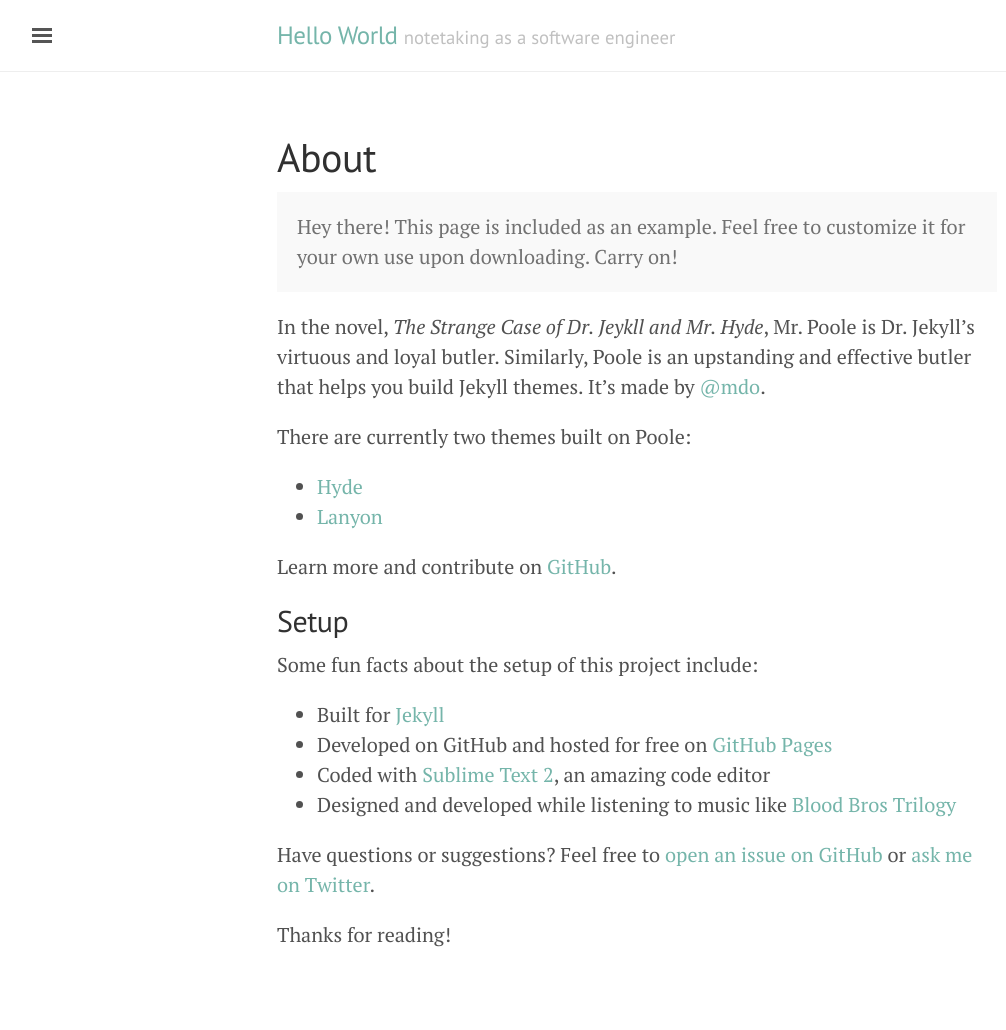
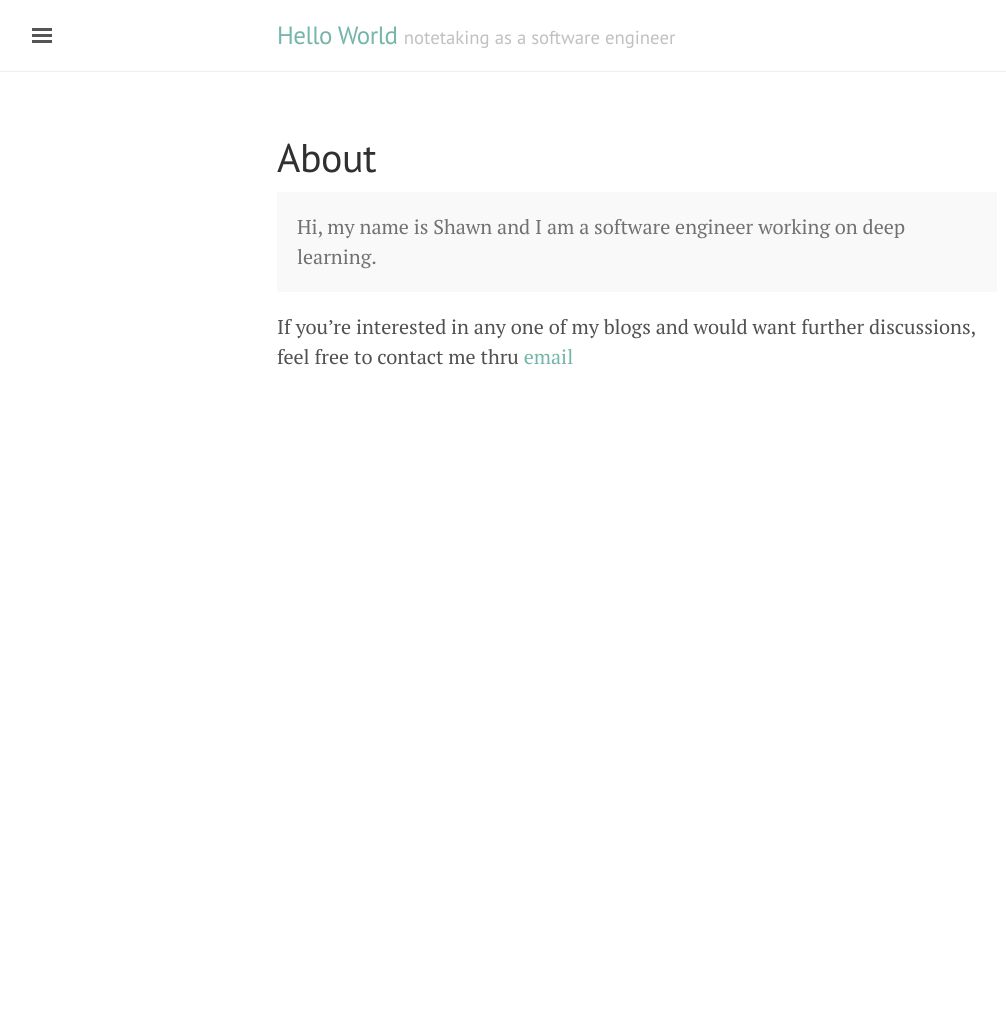
Before and after one commit to kertansul/kertansul.github.io, a Jekyll site: the page built from about.md, in a window 1280 px wide. Shown: the whole page, without its empty margins (3-1009 px from the left). Built offline with Jekyll 4.4.1, drawn with Linux system fonts in a browser that asks for light colours; after the commit the page ends 900 px from its top, so only the background shows below that.

Commit message:
update about; draft first md

```diff
--- a/about.md
+++ b/about.md
@@ -4,27 +4,8 @@
 ---
 
 <p class="message">
-  Hey there! This page is included as an example. Feel free to customize it for your own use upon downloading. Carry on!
+    Hi, my name is Shawn and I am a software engineer working on deep learning.
 </p>
 
-In the novel, *The Strange Case of Dr. Jeykll and Mr. Hyde*, Mr. Poole is Dr. Jekyll's virtuous and loyal butler. Similarly, Poole is an upstanding and effective butler that helps you build Jekyll themes. It's made by [@mdo](https://twitter.com/mdo).
-
-There are currently two themes built on Poole:
-
-* [Hyde](http://hyde.getpoole.com)
-* [Lanyon](http://lanyon.getpoole.com)
-
-Learn more and contribute on [GitHub](https://github.com/poole).
-
-## Setup
-
-Some fun facts about the setup of this project include:
-
-* Built for [Jekyll](http://jekyllrb.com)
-* Developed on GitHub and hosted for free on [GitHub Pages](https://pages.github.com)
-* Coded with [Sublime Text 2](http://sublimetext.com), an amazing code editor
-* Designed and developed while listening to music like [Blood Bros Trilogy](https://soundcloud.com/maddecent/sets/blood-bros-series)
-
-Have questions or suggestions? Feel free to [open an issue on GitHub](https://github.com/poole/issues/new) or [ask me on Twitter](https://twitter.com/mdo).
-
-Thanks for reading!
+If you're interested in any one of my blogs and would want further discussions,
+feel free to contact me thru [email](kertansul@gmail.com)
--- a/index.html
+++ b/index.html
@@ -36,3 +36,5 @@
     <span class="pagination-item newer">Newer</span>
   {% endif %}
 </div>
+
+This blog template is adapted from [lanyon](https://github.com/poole/lanyon.git). Powered by [Jekyll](http://jekyllrb.com/)
```
Also changed, not shown: _posts/2013-12-31-whats-jekyll.md (deleted, +0 -12 lines), _posts/2014-01-01-example-content.md (deleted, +0 -122 lines), _posts/2014-01-02-introducing-lanyon.md (deleted, +0 -38 lines), _posts/clean-code/2018-05-13-python-coding-style.md (added, +4 -0 lines).
